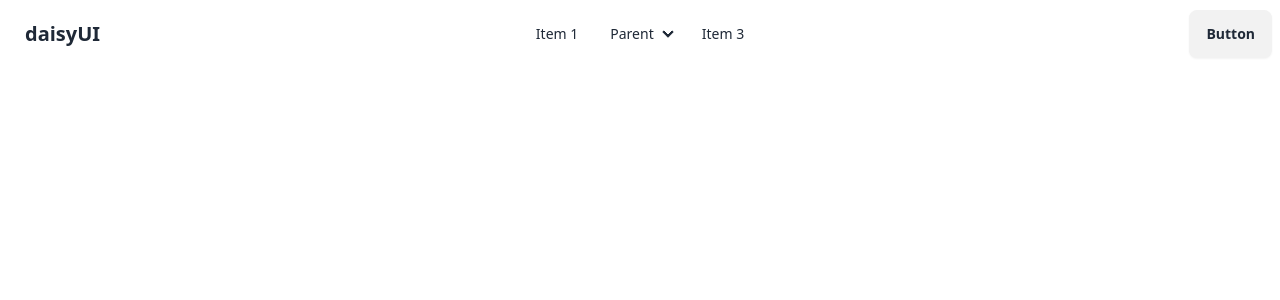
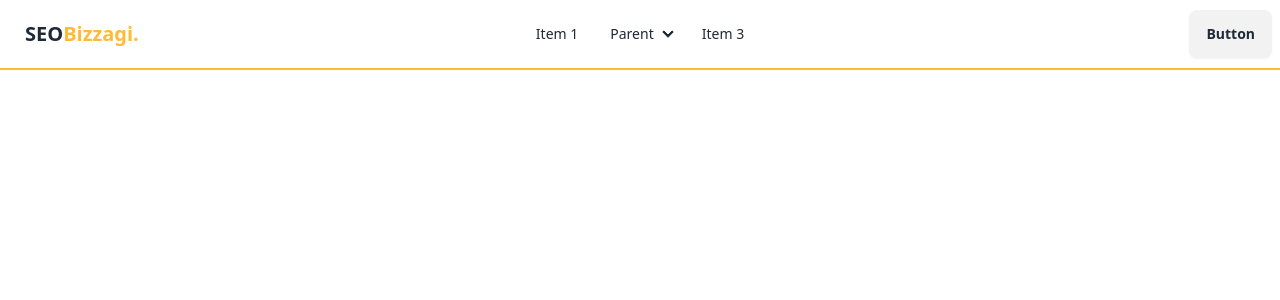
Before and after one commit to C242-SA01/frontend-app-seo, a Next.js app: page / in a window 1280 px wide. Shown: the top 300 px of the page. Built offline with nearby package versions, Linux system fonts and the light colour scheme.

Commit message:
add navbar component

```diff
--- a/src/components/layouts/Navbar/index.tsx
+++ b/src/components/layouts/Navbar/index.tsx
@@ -2,6 +2,7 @@ import React from "react";
 
 const Navbar: React.FC = () => {
   return (
+    <div>
       <div className="navbar bg-base-100">
         <div className="navbar-start">
           <div className="dropdown">
@@ -44,7 +45,11 @@ const Navbar: React.FC = () => {
               </li>
             </ul>
           </div>
-        <a className="btn btn-ghost text-xl">daisyUI</a>
+          <a className="btn btn-ghost text-xl">
+            <span>
+              SEO<span className="text-primary">Bizzagi.</span>
+            </span>
+          </a>
         </div>
         <div className="navbar-center hidden lg:flex">
           <ul className="menu menu-horizontal px-1">
@@ -73,6 +78,9 @@ const Navbar: React.FC = () => {
           <a className="btn">Button</a>
         </div>
       </div>
+      {/* Garis di bawah navbar */}
+      <div className="h-0.5 bg-primary"></div>
+    </div>
   );
 };
 
--- a/src/pages/home/index.tsx
+++ b/src/pages/home/index.tsx
@@ -0,0 +1,26 @@
+import { useRouter } from "next/router";
+import { useEffect, useState } from "react";
+
+const HomePage = () => {
+  const [isLogin, setIsLogin] = useState(false);
+  const { push } = useRouter();
+  useEffect(() => {
+    if (!isLogin) {
+      push("auth/login");
+    }
+  }, []);
+  return (
+    <div>
+      <p>
+        Lorem ipsum dolor sit, amet consectetur adipisicing elit. Odio ut
+        quidem, excepturi rerum eos ipsa officia maxime perferendis sequi labore
+        dolorem dolorum laudantium.
+      </p>
+      <div className="join">
+        <input className="input input-bordered join-item" placeholder="Email" />
+        <button className="btn join-item rounded-r-full">Subscribe</button>
+      </div>
+    </div>
+  );
+};
+export default HomePage;
--- a/tailwind.config.js
+++ b/tailwind.config.js
@@ -10,6 +10,9 @@ module.exports = {
       colors: {
         primary: "#FFBB38",
       },
+      colors: {
+        primary: "#FFBB38", // Warna primary kustom
+      },
     },
   },
   plugins: [require("daisyui")],
```
Also changed, not shown: .eslintrc.json. Lines whose indentation alone changed are shown as unchanged.
